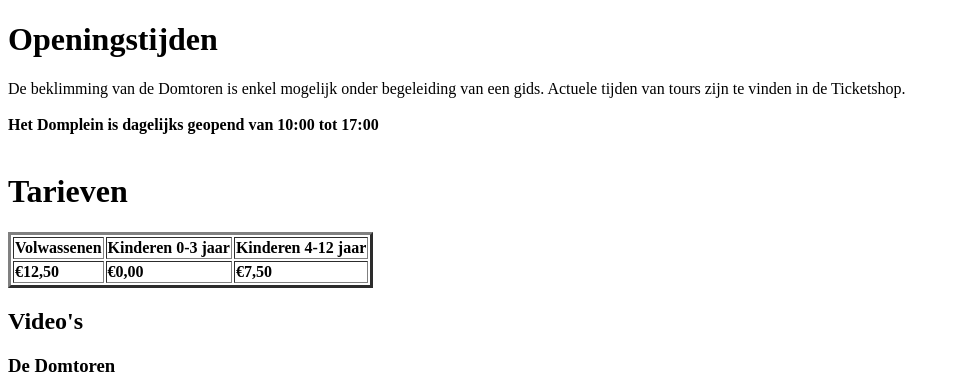
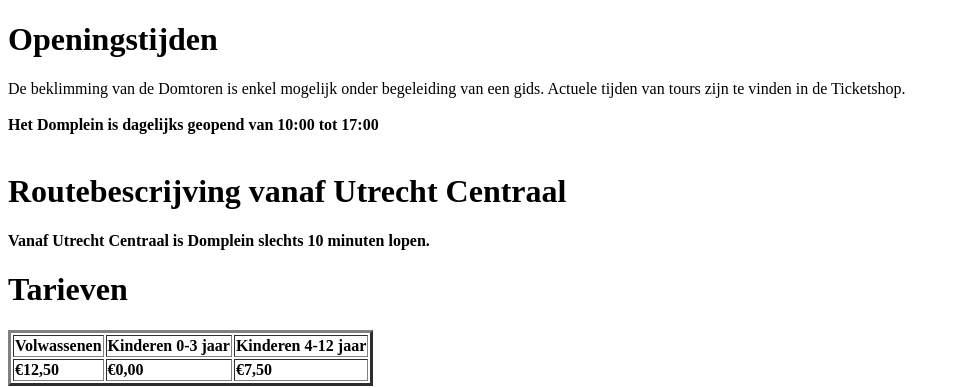
Before and after one commit to MissSayu/Domtoren, a plain HTML site: page info.html in a window 1280 px wide. Shown: the top 388 px of the page, without its empty margins (0-960 px from the left). Drawn offline with Linux system fonts and the light colour scheme.

Commit message:
Update info.html

```diff
--- a/info.html
+++ b/info.html
@@ -9,6 +9,9 @@
   Actuele tijden van tours zijn te vinden in de Ticketshop.<br><br>
 
   <b>Het Domplein is dagelijks geopend van 10:00 tot 17:00<b> <br><br>
+
+    <h1>Routebescrijving vanaf Utrecht Centraal</h1>
+    <p>Vanaf Utrecht Centraal is Domplein slechts 10 minuten lopen. </p>
 
   <h1>Tarieven</h1>
   <table>
```
